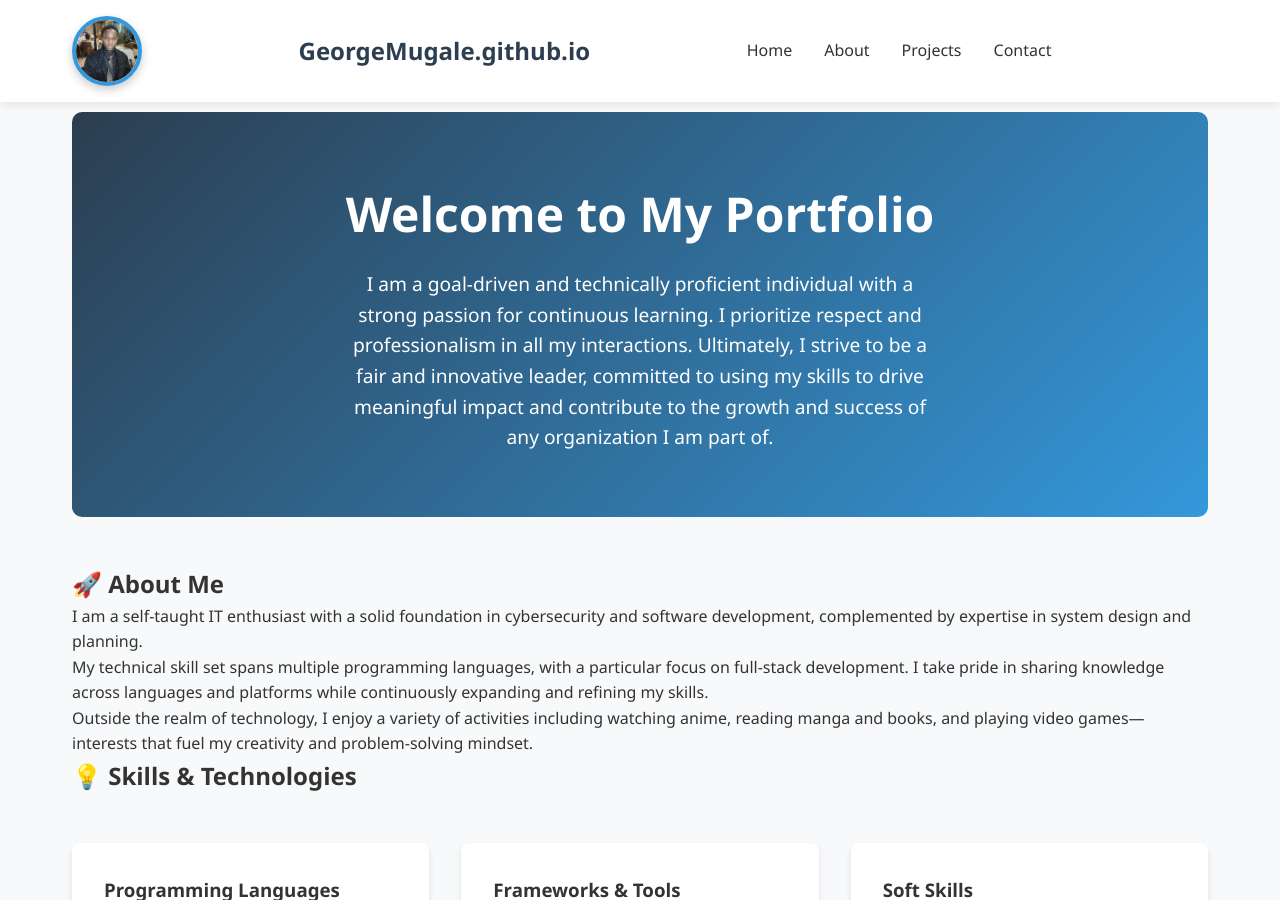
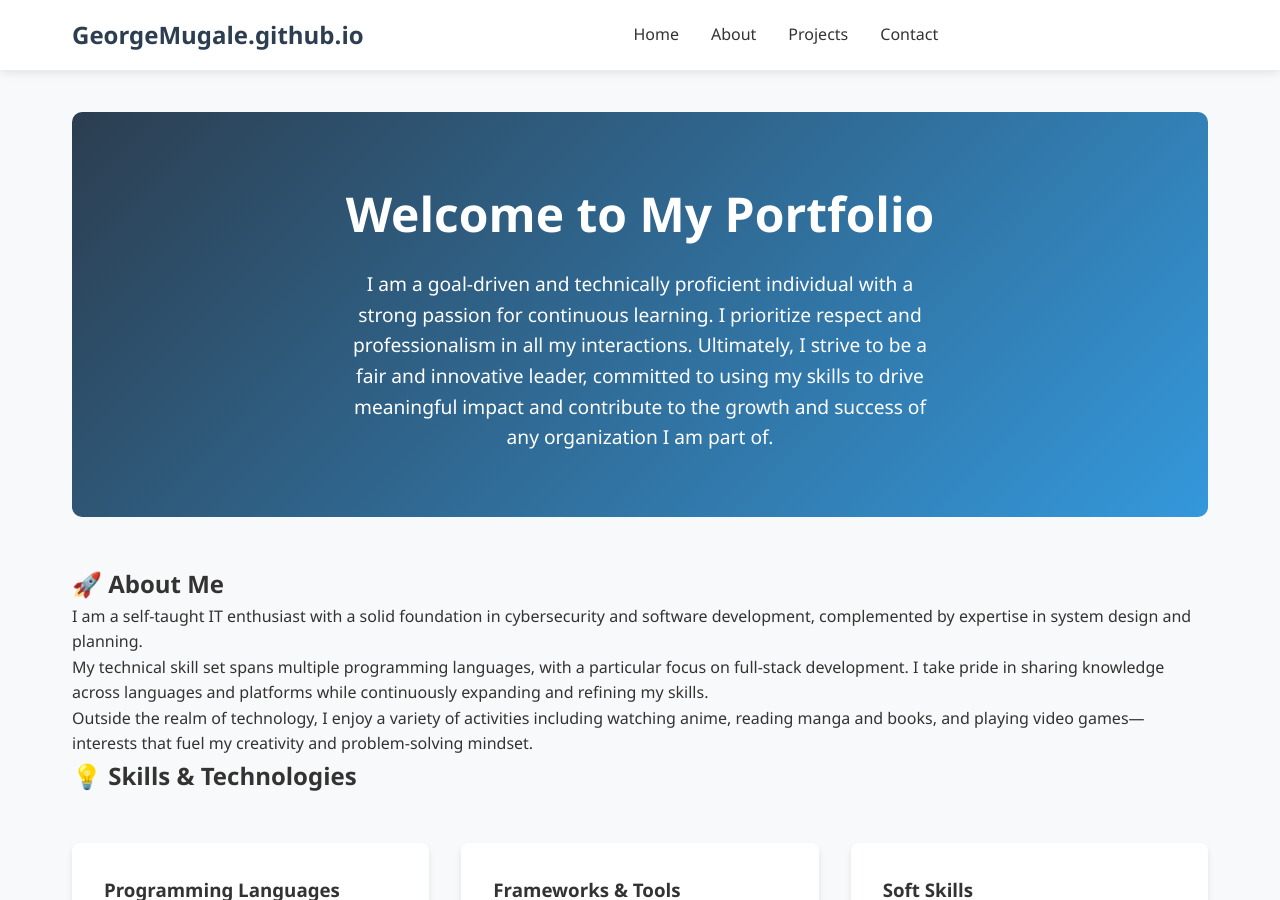
Before and after one commit to GeorgeMugale/GeorgeMugale.github.io, a Jekyll site: the page built from index.md, in a window 1280 px wide and 900 px high. Built offline with Jekyll 4.4.1, drawn with Linux system fonts in a browser that asks for light colours.

Commit message:
Update header.html

```diff
--- a/_includes/header.html
+++ b/_includes/header.html
@@ -1,8 +1,5 @@
 <header class="site-header">
     <nav class="navbar">
-        <div class="circle-image">
-            <img src="assets/WhatsApp%20Image%202025-11-02%20at%2010.18.45_9579bf8f.jpg" alt="George's Profile Picture">
-        </div>
         <div class="nav-brand">
             <a href="{{ '/' | relative_url }}">{{ site.title }}</a>
         </div>
```
